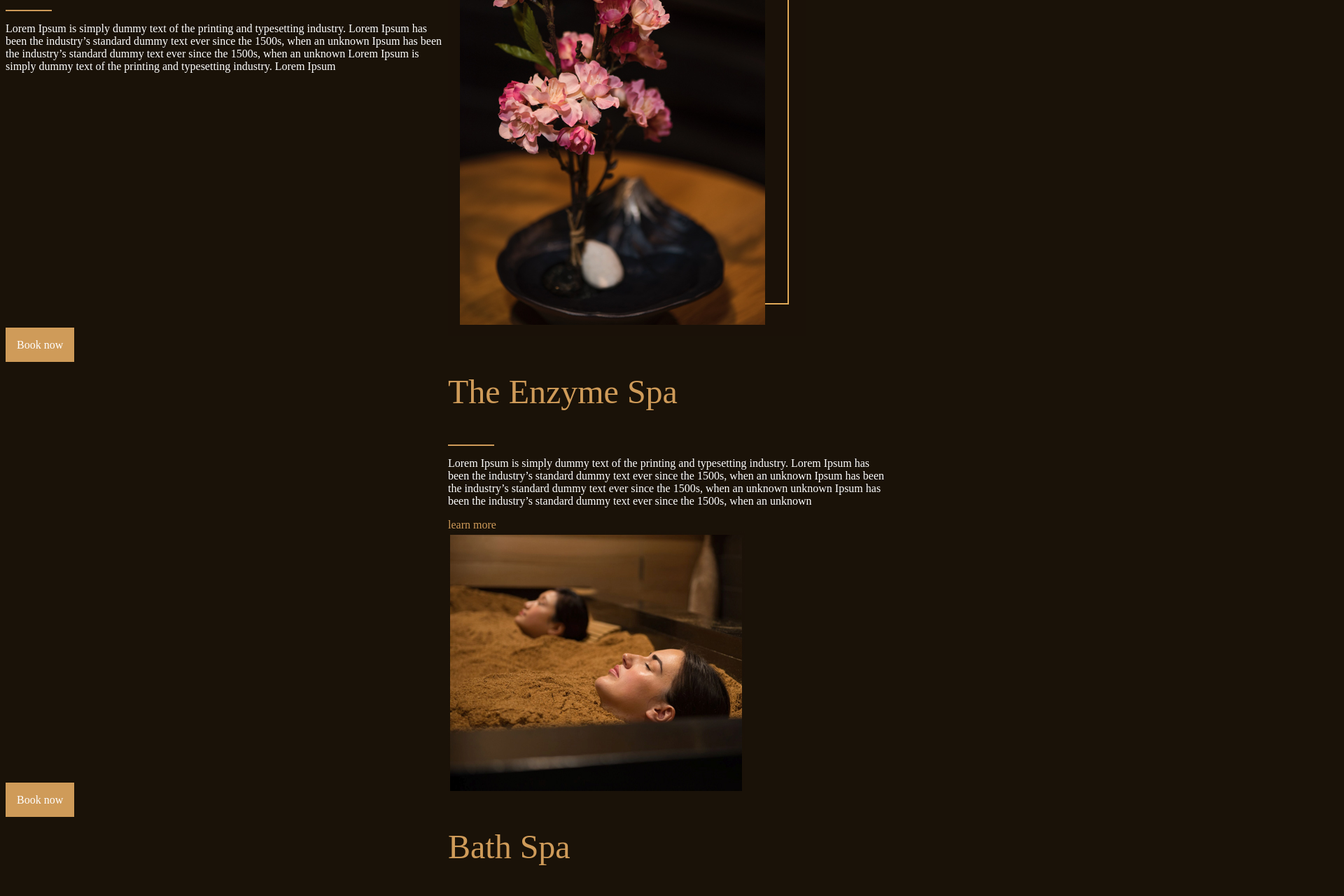
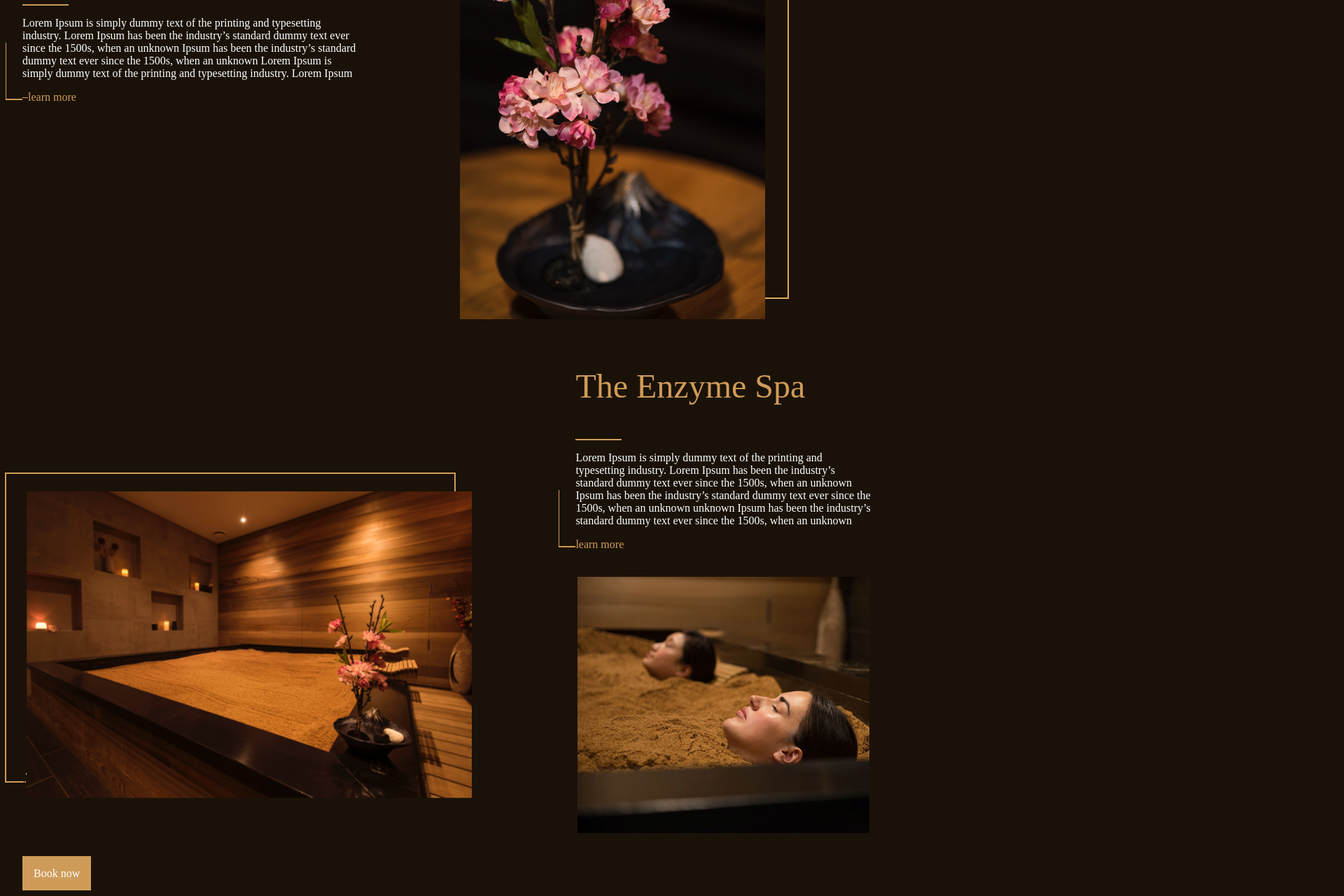
Before and after one commit to Nifeo/react-ikoi-new-site, a React (Create React App) app: page / in a window 1280 px wide. Shown: the part 880-2160 px from the top of the page at 70% size, 1920 px wide, since content can reach past the window. Built offline with nearby package versions, Linux system fonts and the light colour scheme.

Commit message:
vertical text and carousel fix
add vertical text and fix carousel problem

```diff
--- /dev/null
+++ b/src/components/carousel/Carousel.js
@@ -0,0 +1,35 @@
+import React from 'react';
+import '../css/carousel_style.css';
+
+
+class Carousel extends React.Component{
+	render(){
+		return(
+			<div>
+				<div class="carousel_viewpoint">
+					<div class="carousel-div">
+						<img class="mouse-event carousel_move carousel_item carousel_viewpoint" src="./1.png"></img>
+						<img class="mouse-event carousel_move carousel_item carousel_viewpoint" src="./1.png"></img>
+						<img class="mouse-event carousel_move carousel_item carousel_viewpoint" src="./1.png"></img>
+					</div>
+				</div>
+			</div>
+		)
+	};
+}
+
+var list = document.getElementsByClassName("mouse-event");
+for(var x =0; x < list.length; x++){
+	list[x].addEventListener("mouseover",function(){
+		for(var x =0; x < list.length; x++){
+			document.getElementsByClassName("mouse-event")[x].style.animationPlayState="paused";
+		}
+	});
+
+	list[x].addEventListener("mouseleave",function(){
+		for(var x =0; x < list.length; x++){
+			document.getElementsByClassName("mouse-event")[x].style.animationPlayState="running";
+			console.log(1);
+		}
+	});
+}
--- /dev/null
+++ b/src/components/carousel/carousel_style.css
@@ -0,0 +1,35 @@
+.carousel_viewpoint{
+	height:150px;
+	width:150px;
+	overflow:hidden;
+}
+
+.carousel-div {
+	overflow:hidden;
+	height:100%;
+	width:400%;
+}
+
+.carousel_move {
+	animation: carous_move-animation 2s infinite;
+}
+
+.carousel_item{
+	position:relative;
+	float:left;
+	margin-left:1px;
+	margin-right:1px;
+}
+
+@keyframes carous_move-animation{
+	0% {left:0%;}
+	50% {left:-33%;}
+	100% {left:-66%;}
+}
+
+
+@-webkit-keyframes carous_move-animation{
+	0% {left:0%;}
+	50% {left:-33%;}
+	100% {left:-66%;}
+}
--- a/src/components/css/Style-header.css
+++ b/src/components/css/Style-header.css
@@ -51,6 +51,7 @@ li{
 
 .middle_line{
 	text-decoration:line-through;
+	text-decoration-color:#d19e52;
 }
 
 .book_now{
@@ -63,7 +64,25 @@ li{
 	float:left;
 }
 
+.lblock p{
+	width:30em;
+}
+
 .rblock{
 	width:50%;
 	float:right;
 }
+
+.lblock_ot{
+	width:65%;
+	float:left;
+}
+
+.rblock_ot{
+	width:35%;
+	float:left;
+}
+
+.rblock_ot img{
+	margin-top:2em;
+}
--- /dev/null
+++ b/src/components/css/style-carousel.css
@@ -0,0 +1,44 @@
+.carousel_wrapper{
+	margin-top:14em;
+	margin-bottom:6em;
+}
+.carousel_viewpoint{
+	overflow:hidden;
+}
+
+.carousel-div {
+	overflow:hidden;
+}
+
+.carousel_item{
+	position:relative;
+	float:left;
+	margin-left:1px;
+	margin-right:1px;
+}
+
+.carousel_border_rt{
+    border: 2px solid;
+    position: relative;
+    top: -25px;
+    left: -25px;
+}
+
+.clearPosition_rt{
+	position: relative;
+    top: 25px;
+    left: 25px;
+}
+
+.carousel_border_lt{
+    border: 2px solid;
+    position: relative;
+    top: -25px;
+    left: 25px;
+}
+
+.clearPosition_lt{
+	position: relative;
+    top: 25px;
+    left: -25px;
+}
--- a/src/components/css/style-contents.css
+++ b/src/components/css/style-contents.css
@@ -2,17 +2,21 @@
 	position:relative;
 }
 #video{
-	margin-left: 27%;
+	margin-left: 25%;
 	height:35.18em;
-	width:62.5em;
+	max-width:62.5em;
+	width:100%;
 }
 #description-wrap{
 	width: 40%;
 }
 #description-div{
     position: absolute;
-    width: 200%;
+    width: 80%;
     top: 30%;
+}
+body{
+	margin:0 2em;
 }
 p{
 	color:#fff;
@@ -46,23 +50,62 @@ h5{
 	display:table;
 	clear:both;
 }
-
 .one_section-wrap{
 	width:100%;
 }
-
 .one_section-wrap::after{
 	content:"";
 	display:table;
 	clear:both;
 }
-
-.text-block{
-
+.text-v_block_left{
+    -webkit-transform: rotate(90de);
+    -ms-transform: rotate(90deg);
+    transform: rotate(90deg);
+    position: absolute;
+    top: 69%;
+    left: 72%;
+    width: 20%;
 }
-
 .underline{
 	border:1px solid;
 	width:4em;
 	margin-bottom:1em;
 }
+
+.learn_more-but::before{
+    float: left;
+    content: " ";
+    border-bottom: 2px solid;
+    border-left: 1px solid;
+    height: 5em;
+    width: 1.4375em;
+    position: relative;
+    right: 1.5em;
+    bottom: 4.3em;
+    margin-right: -2em;
+}
+
+
+.view_detail-but{
+	position: relative;
+    top: 2.875em;
+}
+
+.view_detail-but::before{
+	float: left;
+    content: "";
+    border-bottom: 1px solid;
+    border-left: 1px solid;
+    height: 35em;
+    width: 50%;
+    position: relative;
+    right: 50%;
+    bottom: 31.3em;
+    margin-right: -49%;
+}
+
+.line_thought{
+	text-decoration:line-through;
+	text-decoration-color: #d19e52;
+}
--- /dev/null
+++ b/src/components/js/Carousel.js
@@ -0,0 +1,64 @@
+import React from 'react';
+import '../css/style-carousel.css';
+import Pool from '../image/pslider1.jpg';
+
+export default class Carousel extends React.Component{
+	onMouseOver(){
+		let list = document.getElementsByClassName("mouse-event");
+		for(let x =0; x < list.length; x++){
+			document.getElementsByClassName("mouse-event")[x].style.animationPlayState="paused";
+		}
+	}
+
+	onMouseLeave(){
+		let list = document.getElementsByClassName("mouse-event");
+		for(let x =0; x < list.length; x++){
+			document.getElementsByClassName("mouse-event")[x].style.animationPlayState="running";
+		}
+	}
+
+	render(){
+		let item_width = this.props.width;
+		let viewpoint_width = item_width;
+		let carousel_width_div = viewpoint_width * 3 + 10;
+		let movement = viewpoint_width;
+		let id = this.props.code;
+		let border_style = this.props.borderStyle;
+		let keyFrame =`
+			@keyframes carous_move-animation${id}{
+			0% {left:${0}px}
+			50% {left:${-movement*16}px}
+			100% {left:${-2*(movement*16)}px}
+			@-weblit-keyframes carous_move-animation{
+			50% {left:${-movement*16}px}
+			100% {left:${-2*(movement*16)}px}
+		}`;
+
+
+		let styleSheet = document.styleSheets[0];
+		styleSheet.insertRule(keyFrame, styleSheet.cssRules.length);
+
+		let style={
+			width:this.props.width+'em',
+			animationName:'carous_move-animation'+id,
+			animationDuration:'2s',
+			animationIterationCount:'infinite'
+		};
+
+		let border = 'carousel_border_'+this.props.border_style;
+		let viewPoint = "carousel_viewpoint clearPosition_"+this.props.border_style;
+		return(
+			<div className="carousel_wrapper">
+				<div className ={border} style={{width:viewpoint_width+'em'}}>
+				<div className = {viewPoint} style={{width:viewpoint_width+'em'}}>
+					<div onMouseOverCapture = {this.onMouseOver} onMouseLeave={this.onMouseLeave}  className="carousel-div" style={{width:carousel_width_div+'em'}}>
+						<img className="mouse-event carousel_item carousel_viewpoint" style={style} src={Pool}></img>
+						<img className="mouse-event carousel_item carousel_viewpoint" style={style} src={Pool}></img>
+						<img className="mouse-event carousel_item carousel_viewpoint" style={style} src={Pool}></img>
+					</div>
+				</div>
+				</div>
+			</div>
+		)
+	};
+}
--- a/src/components/js/Contents.js
+++ b/src/components/js/Contents.js
@@ -1,11 +1,15 @@
 import React from 'react';
 import {Route} from 'react-router-dom';
+import Carousel from './Carousel';
 import '../css/style-contents.css';
 import AboutImage from '../image/about-image.jpg';
 import EnzymeSpa from '../image/pimg.jpg';
 import Bath from '../image/bathspa-new.jpg';
 import Massage from '../image/massage.jpg';
 import Facial from '../image/facial.jpg';
+import Faiclogo from '../image/faiclogo.jpg';
+
+
 
 class Content extends React.Component{
 	render(){
@@ -24,6 +28,9 @@ const HomePage = () =>(
 			<div id="background_video-wrap">
 				<iframe id="video" src="https://youtube.com/embed/W2LH54fHkKo?loop=1&&autoplay=0&&controls=0&&showinfo=0&&playlist=W2LH54fHkKo" frameBorder="0"></iframe>
 			</div>
+			<div className="text-v_block_left">
+				<h5>ikoI JAPANESE DAY SPA</h5>
+			</div>
 			<div id="description-wrap">
 				<div id="description-div">
 					<h5>ikoi Enzyme therapy & Japanese day spa</h5>
@@ -38,32 +45,35 @@ const HomePage = () =>(
 					<h3>About<br/>ikoi Spa</h3>
 					<div className="underline"></div>
 					<p>Lorem Ipsum is simply dummy text of the printing and typesetting industry. Lorem Ipsum has been the industry’s standard dummy text ever since the 1500s, when an unknown Ipsum has been the industry’s standard dummy text ever since the 1500s, when an unknown Lorem Ipsum is simply dummy text of the printing and typesetting industry. Lorem Ipsum</p>
+					<buttom className="learn_more-but"><spam className="line_thought">&nbsp; </spam>learn more</buttom><br/>
 				</div>
 				<div className="rblock">
 					<img alt="about ikoi" src={AboutImage}></img>
 				</div>
 		</div>
 		<div className="one_section-wrap">
-				<div className="lblock">
+				<div className="lblock_ot">
+					<Carousel width={40} code={1} border_style="rt"/>
 					<buttom className="buttom_style1">Book now</buttom>
 				</div>
-				<div className="rblock">
+				<div className="rblock_ot">
 					<h3>The Enzyme Spa</h3>
 					<div className="underline"></div>
 					<p>Lorem Ipsum is simply dummy text of the printing and typesetting industry. Lorem Ipsum has been the industry’s standard dummy text ever since the 1500s, when an unknown Ipsum has been the industry’s standard dummy text ever since the 1500s, when an unknown unknown Ipsum has been the industry’s standard dummy text ever since the 1500s, when an unknown</p>
-					<buttom>learn more</buttom><br/>
+					<buttom className="learn_more-but">learn more</buttom><br/>
 					<img alt="enzyme spa" src={EnzymeSpa}></img>
 				</div>
 		</div>
 		<div className="one_section-wrap">
-				<div className="lblock">
+				<div className="lblock_ot">
+					<Carousel width={40} code={2} border_style="rt" />
 					<buttom className="buttom_style1">Book now</buttom>
 				</div>
-				<div className="rblock">
+				<div className="rblock_ot">
 					<h3>Bath Spa</h3>
 					<div className="underline"></div>
 					<p>Lorem Ipsum is simply dummy text of the printing and typesetting industry. Lorem Ipsum has been the industry’s standard dummy text ever since the 1500s, when an unknown Ipsum has been the industry’s standard dummy text ever since the 1500s, when an unknown unknown Ipsum has been the industry’s standard dummy text ever since the 1500s, when an unknown</p>
-					<buttom>learn more</buttom><br/>
+					<buttom className="learn_more-but">learn more</buttom><br/>
 					<img alt="enzyme spa" src={Bath}></img>
 				</div>
 		</div>
@@ -72,10 +82,11 @@ const HomePage = () =>(
 					<h3>Massage</h3>
 					<div className="underline"></div>
 					<p>Lorem Ipsum is simply dummy text of the printing and typesetting industry. Lorem Ipsum has been the industry’s standard dummy text ever since the 1500s, when an unknown Ipsum has been the industry’s standard dummy text ever since the 1500s, when an unknown unknown Ipsum has been the industry’s standard dummy text ever since the 1500s, when an unknown</p>
-					<buttom>learn more</buttom><br/>
+					<buttom className="learn_more-but">learn more</buttom><br/>
 					<img alt="enzyme spa" src={Massage}></img>
 				</div>
 				<div className="rblock">
+					<Carousel width={40} code={2} border_style="lt"/>
 					<buttom className="buttom_style1">Book now</buttom>
 				</div>
 		</div>
@@ -84,12 +95,29 @@ const HomePage = () =>(
 					<h3>Facial</h3>
 					<div className="underline"></div>
 					<p>Lorem Ipsum is simply dummy text of the printing and typesetting industry. Lorem Ipsum has been the industry’s standard dummy text ever since the 1500s, when an unknown Ipsum has been the industry’s standard dummy text ever since the 1500s, when an unknown unknown Ipsum has been the industry’s standard dummy text ever since the 1500s, when an unknown</p>
-					<buttom>learn more</buttom><br/>
+					<buttom className="learn_more-but">learn more</buttom><br/>
 					<img alt="enzyme spa" src={Facial}></img>
 				</div>
 				<div className="rblock">
+					<Carousel width={40} code={2} border_style="lt"/>
+					<div>
 					<buttom className="buttom_style1">Book now</buttom>
+
+					</div>
 				</div>
+		</div>
+		<div className="one_section-wrap">
+			<div style={{"width":56+"em", "margin":"0 auto"}}>
+				<Carousel width={50} code={3} border_style="lt"/><br/>
+			</div>
+			<div style={{"width":51+"em", "margin":"0 auto"}}>
+				<img style={{"float":"left"}} alt="" src={Faiclogo}></img>
+				<div>
+					<h5>Enzyme Spa & Sothys Seasonal Facia</h5>
+					<p>It’s the tranquil Japanese atmosphere and specialised treatments that makes ikoi Spa different from the rest. We work with a wide range of health and beauty traditions and only use the highest quality products.</p>
+					<buttom className="view_detail-but">View Details</buttom><br/>
+				</div>
+			</div>
 		</div>
 	</div>
 )
```
Also changed, not shown: src/components/carousel/index.html (added, +16 -0 lines), src/components/image/faiclogo.jpg (added), 1 other file (tests, documents, lock files or other folders).
